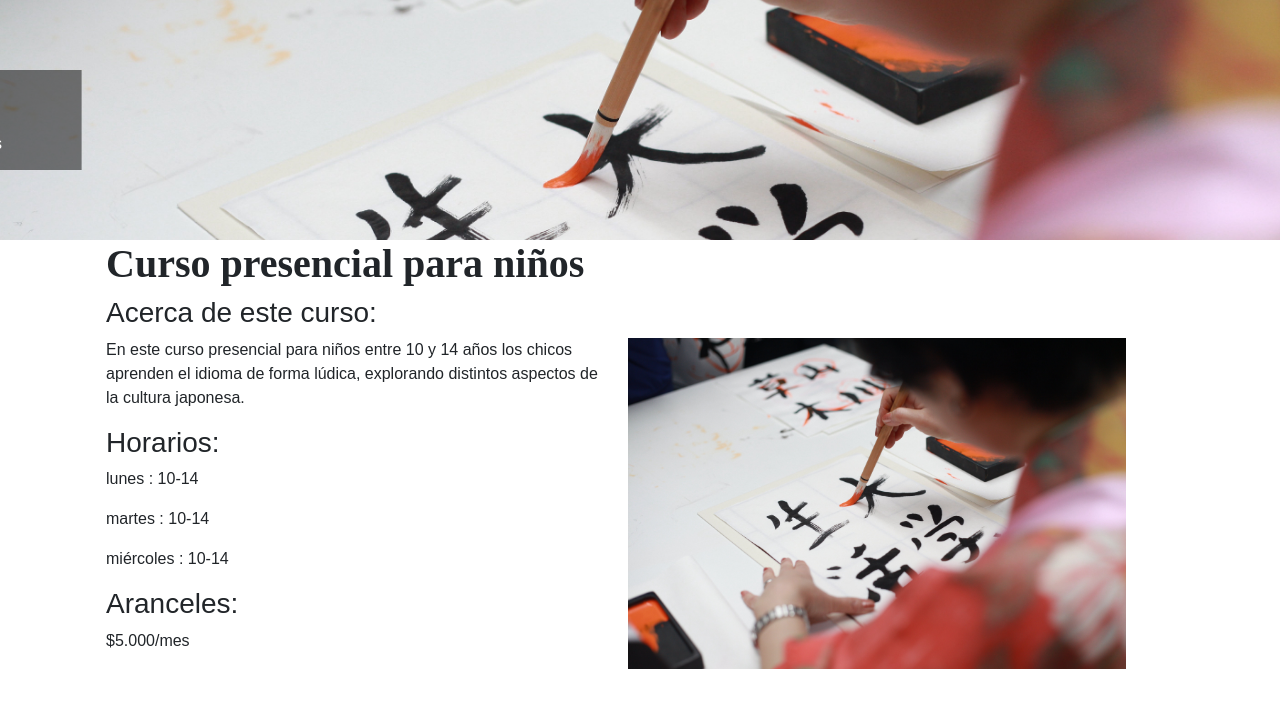
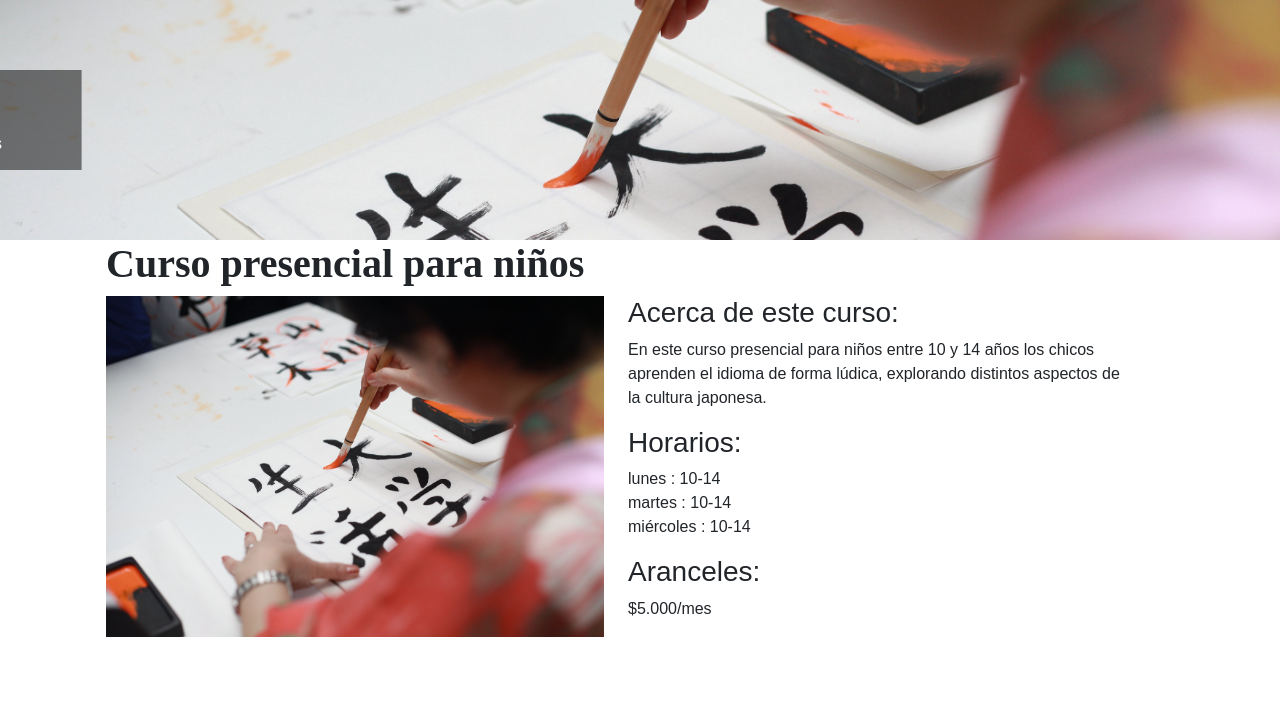
Before and after one commit to maiarakaki/ACAJA, a React (Vite) app: page /courses in a window 1280 px wide. Shown: the top 708 px of the page. Built offline with nearby package versions, Linux system fonts and the light colour scheme; a web font is replaced by a local one.

Commit message:
added image inverse order behavior

```diff
--- a/src/components/Courses/CourseContent.jsx
+++ b/src/components/Courses/CourseContent.jsx
@@ -2,6 +2,8 @@ import React from 'react'
 import './CourseContent.css'
 
 export default function CourseContent({contentData}){
+
+
 
     return (
         <>
@@ -9,19 +11,31 @@ export default function CourseContent({contentData}){
                 <div className='row container'>
                     <h1>{contentData.title}</h1>
                     <div className='row'>
+                        <div className='col-12 col-md-6' id='course-info'>
+                            <div className='row'>
                                 <h3>Acerca de este curso:</h3>
-                        <div className='col-12 col-md-6' id='course-info'>
                                 <p>{contentData.description}</p>
+                            </div>
+
+                            <div className='row'>
                                 <h3>Horarios:</h3>
+                                    <p>
                                         {contentData.schedule.map((item, index) => (
-                                    <p key={index}>
+                                            <span key={index}>
                                             {item.day} : {item.time}
+                                            <br />
+                                            </span>
+                                        ))}
                                     </p>
-                                ))}
+                            </div>
+
+                            <div className='row'>
                                 <h3>Aranceles:</h3>
                                 <p>{contentData.pricing}</p>
                             </div>
-                        <div className='col'>
+                        </div>
+
+                        <div className={`col ${contentData.invertOrder ? "order-first" : "order-last"}`}>
                             <div className='img-container'
                                 style={{backgroundImage:`url(${contentData.background})`
                                 }}>
--- a/src/pages/Courses/Courses.jsx
+++ b/src/pages/Courses/Courses.jsx
@@ -17,7 +17,7 @@ export default function Courses(){
         ],
         pricing:"$5.000/mes",
         background:childrenCourseImg,
-        imgOrder:2
+        invertOrder:true
     };
 
 
```
Lines whose indentation alone changed are shown as unchanged.
